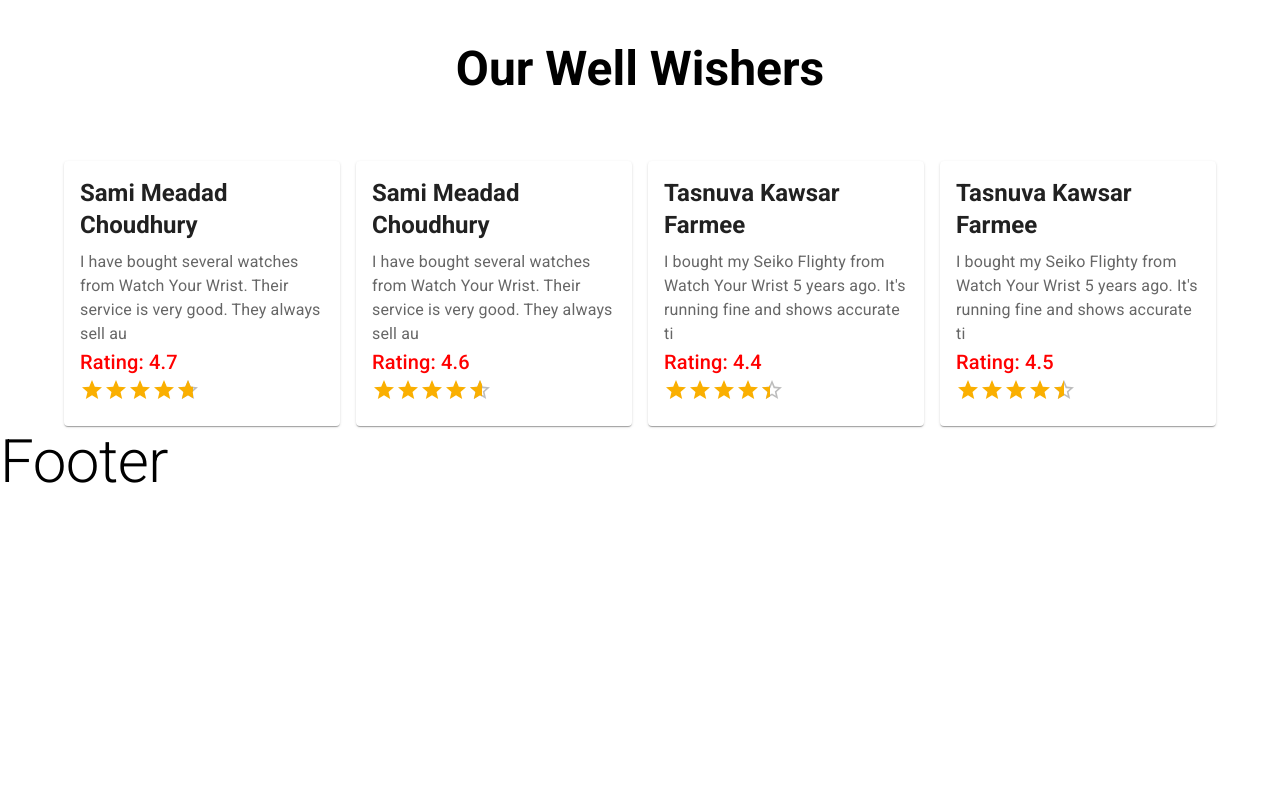
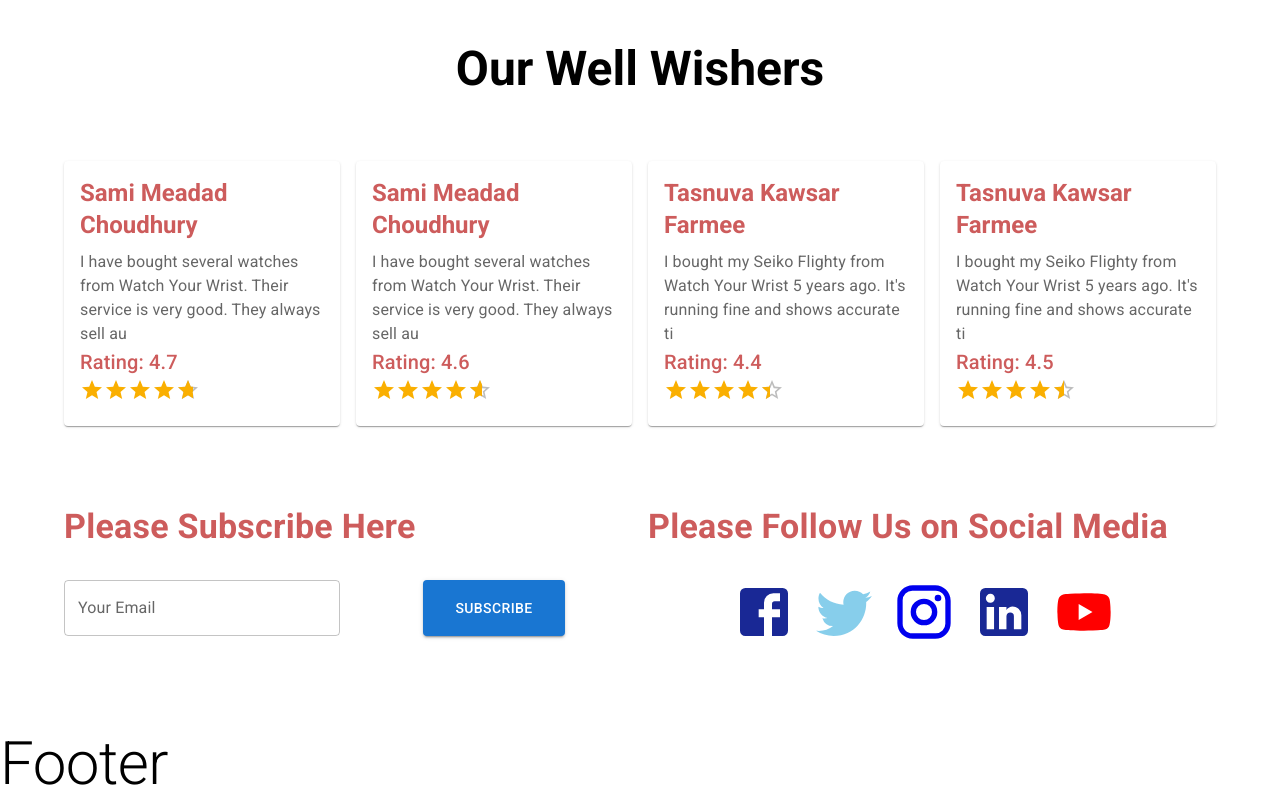
Before and after one commit to samimeadad/niche-website-client-side-samimeadad, a React (Create React App) app: page / in a window 1280 px wide. Shown: the part 2469-3269 px from the top of the page. Before the commit the page ends 2967 px from the top, so only its background shows below. Built offline with nearby package versions, Linux system fonts and the light colour scheme.

Commit message:
home page subscribe and follow us seciton done

```diff
--- a/src/Pages/Home/Home/Home.js
+++ b/src/Pages/Home/Home/Home.js
@@ -4,6 +4,7 @@ import Banner from '../Banner/Banner';
 import BannerCarousel from '../Banner/BannerCarousel';
 import PremiumWatches from '../PremiumWatches/PremiumWatches';
 import Reviews from '../Reviews/Reviews/Reviews';
+import Subscribe from '../Subscribe/Subscribe';
 
 const Home = () => {
     return (
@@ -12,6 +13,7 @@ const Home = () => {
             <Banner></Banner>
             <PremiumWatches></PremiumWatches>
             <Reviews></Reviews>
+            <Subscribe></Subscribe>
         </Box>
     );
 };
--- a/src/Pages/Home/Reviews/Review/Review.js
+++ b/src/Pages/Home/Reviews/Review/Review.js
@@ -13,13 +13,13 @@ const Review = ( props ) => {
         <Grid item xs={ 12 } sm={ 12 } md={ 3 } lg={ 3 }>
             <Card sx={ { maxWidth: 350, minHeight: 100 } }>
                 <CardContent>
-                    <Typography gutterBottom variant="h5" component="div" sx={ { fontWeight: 'bold' } }>
+                    <Typography gutterBottom variant="h5" component="div" sx={ { fontWeight: 'bold', color: '#CD5C5C' } }>
                         { name }
                     </Typography>
                     <Typography variant="body1" color="text.secondary">
                         { description.slice( 0, 100 ) }
                     </Typography>
-                    <Typography variant="h6" sx={ { color: 'red' } }>
+                    <Typography variant="h6" sx={ { color: '#CD5C5C' } }>
                         <span>Rating: </span>{ rating }
                     </Typography>
                     <Stack spacing={ 1 }>
--- /dev/null
+++ b/src/Pages/Home/Subscribe/Subscribe.js
@@ -0,0 +1,45 @@
+import { Facebook, Instagram, LinkedIn, Twitter, YouTube } from '@mui/icons-material';
+import { Box, Button, Container, Grid, TextField, Typography } from '@mui/material';
+import React from 'react';
+import { Link } from 'react-router-dom';
+
+const Subscribe = () => {
+    return (
+        <Container sx={ { my: 10, width: '100%', textAlign: 'center' } }>
+            <Grid container spacing={ 2 }>
+                <Grid item xs={ 12 } sm={ 12 } md={ 6 } lg={ 6 }>
+                    <Box>
+                        <Typography variant="h4" sx={ { fontWeight: 'bold', mb: 4, textAlign: 'left', color: '#CD5C5C' } }>Please Subscribe Here</Typography>
+                        <Grid container spacing={ 2 }>
+                            <Grid item xs={ 12 } sm={ 12 } md={ 6 } lg={ 6 }>
+                                <form>
+                                    <TextField id="outlined-basic" label="Your Email" variant="outlined" fullWidth />
+                                </form>
+                            </Grid>
+                            <Grid item xs={ 12 } sm={ 12 } md={ 6 } lg={ 6 }>
+                                <Button variant="contained" color="primary" sx={ { px: 4, py: 2 } }>Subscribe</Button>
+                            </Grid>
+                        </Grid>
+                    </Box>
+                </Grid>
+                <Grid item xs={ 12 } sm={ 12 } md={ 6 } lg={ 6 }>
+                    <Box>
+                        <Typography variant="h4" sx={ { fontWeight: 'bold', mb: 4, textAlign: 'left', color: '#CD5C5C' } }>Please Follow Us on Social Media</Typography>
+                        <Grid container spacing={ 2 }>
+                            <Grid item xs={ 12 } sm={ 12 } md={ 12 } lg={ 12 }>
+                                <Link to={ { pathname: "https://www.facebook.com/" } } target="_blank" rel="noreferrer"><Facebook sx={ { color: '#192895', marginRight: '1rem', fontSize: '4rem' } }></Facebook></Link>
+                                <Link to={ { pathname: "https://www.twitter.com/" } } target="_blank" rel="noreferrer"><Twitter sx={ { color: 'skyblue', marginRight: '1rem', fontSize: '4rem' } }></Twitter></Link>
+                                <Link to={ { pathname: "https://www.instagram.com/" } } target="_blank" rel="noreferrer"><Instagram sx={ { marginRight: '1rem', fontSize: '4rem' } }></Instagram></Link>
+                                <Link to={ { pathname: "https://www.linkedin.com/" } } target="_blank" rel="noreferrer"><LinkedIn sx={ { color: '#192895', marginRight: '1rem', fontSize: '4rem' } }></LinkedIn></Link>
+                                <Link to={ { pathname: "https://www.facebook.com/" } } target="_blank" rel="noreferrer"><YouTube sx={ { color: 'red', marginRight: '1rem', fontSize: '4rem' } }></YouTube></Link>
+                            </Grid>
+                        </Grid>
+                    </Box>
+                </Grid>
+            </Grid>
+
+        </Container >
+    );
+};
+
+export default Subscribe;
--- a/src/Pages/Watches/Watch/Watch.js
+++ b/src/Pages/Watches/Watch/Watch.js
@@ -18,13 +18,13 @@ const Watch = ( props ) => {
                     alt="green iguana"
                 />
                 <CardContent>
-                    <Typography gutterBottom variant="h5" component="div" sx={ { fontWeight: 'bold' } }>
+                    <Typography gutterBottom variant="h5" component="div" sx={ { fontWeight: 'bold', color: '#CD5C5C' } }>
                         { name }
                     </Typography>
                     <Typography variant="body1" color="text.secondary">
                         { description.slice( 0, 150 ) }
                     </Typography>
-                    <Typography variant="h5" sx={ { color: 'red', fontWeight: 900 } }>
+                    <Typography variant="h5" sx={ { color: '#CD5C5C', fontWeight: 900 } }>
                         <span>USD </span>{ price }
                     </Typography>
                 </CardContent>
--- a/src/Pages/Watches/Watches/Watches.js
+++ b/src/Pages/Watches/Watches/Watches.js
@@ -7,7 +7,7 @@ const Watches = () => {
     const [ watches ] = useWatches()
     return (
         <Container>
-            <Typography variant="h2" sx={ { textAlign: 'center', my: 8, fontWeight: 'bold' } }>Our Collections</Typography>
+            <Typography variant="h2" sx={ { textAlign: 'center', my: 8, fontWeight: 'bold', color: '#CD5C5C' } }>Our Collections</Typography>
             <Grid container spacing={ 4 }>
                 {
                     watches.map( watch => <Watch
```
